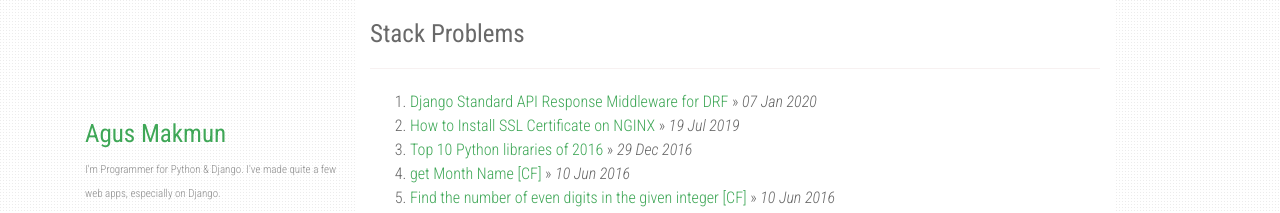
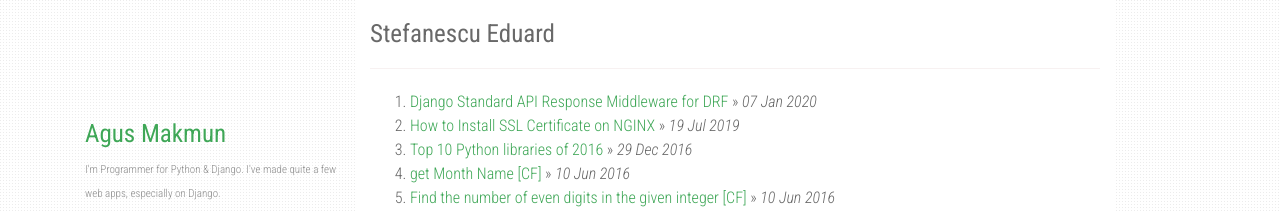
Before and after one commit to agusmakmun/agusmakmun.github.io, a Jekyll site: the page built from index.html, in a window 1280 px wide. Shown: the top 213 px of the page. Built offline with Jekyll 4.4.1, drawn with Linux system fonts in a browser that asks for light colours; nearby versions of some CDN libraries; the list of posts is cut into pages by our own code.

Commit message:
Update _config.yml

```diff
--- a/_config.yml
+++ b/_config.yml
@@ -1,4 +1,4 @@
-title: Stack Problems
+title: Stefanescu Eduard
 description: My Personal Stack Problems
 author: Agus Makmun
 github: https://github.com/agusmakmun
@@ -38,7 +38,7 @@ urls:
     - text: XML Feed
       url: /feed.xml
 
-url: "https://agusmakmun.github.io"
+url: "https://stefanescueduard.github.io"
 baseurl: ""
 paginate: 20
 per_page: 20
```
